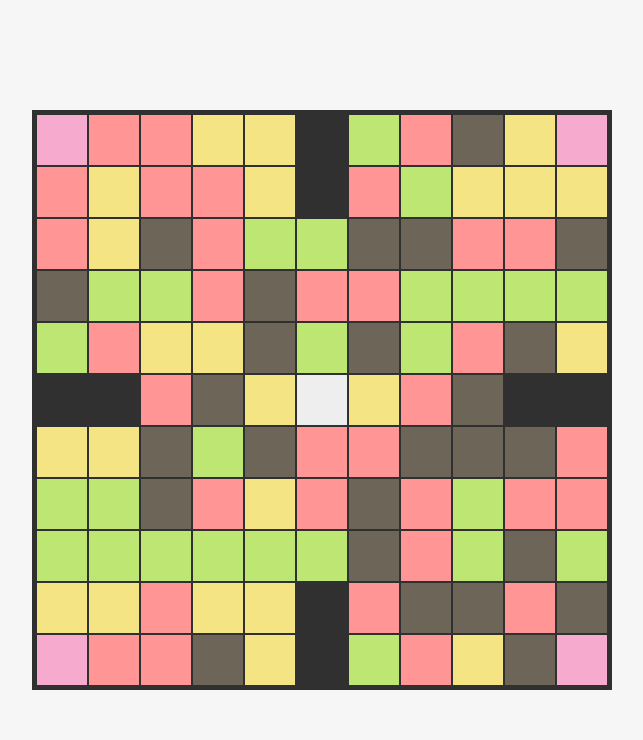
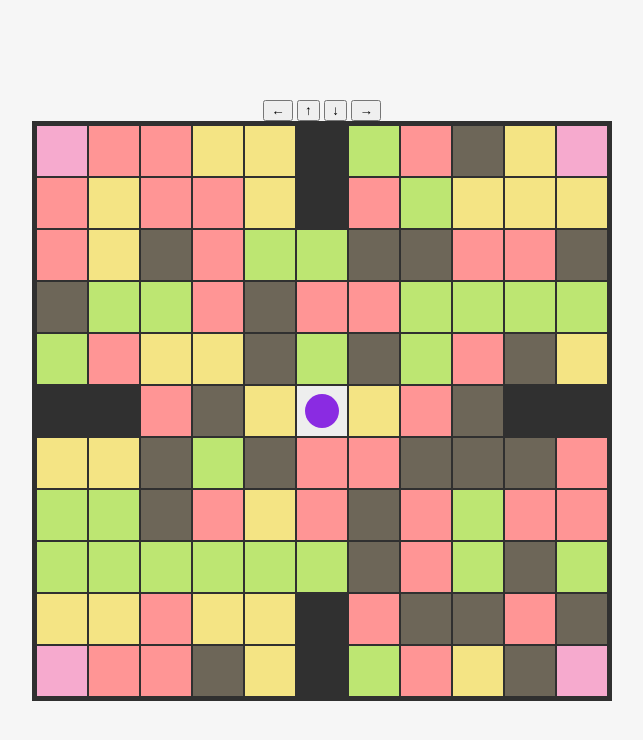
Before and after one commit to Skkay/Rainikrone, a website built with Vite: page index.html in a window 1280 px wide. Shown: the whole page, without its empty margins (318-961 px from the left). Built offline with nearby package versions, Linux system fonts and the light colour scheme.

Commit message:
feat: Add character and basic moves

```diff
--- a/index.html
+++ b/index.html
@@ -8,7 +8,12 @@
     </head>
     <body>
         <div class="main">
+            <button id="moveLeftButton">←</button>
+            <button id="moveUpButton">↑</button>
+            <button id="moveDownButton">↓</button>
+            <button id="moveRightButton">→</button>
             <div class="container">
+                <div id="character"></div>
                 <div class="cell pink-cell"></div>
                 <div class="cell"></div>
                 <div class="cell"></div>
--- a/main.js
+++ b/main.js
@@ -1,4 +1,14 @@
 import './style.css';
-import { init } from './src/game.js';
+import { init, moveCharacterLeft, moveCharacterRight, moveCharacterUp, moveCharacterDown } from './src/game.js';
 
 init();
+
+const moveLeftButtonEl = document.getElementById('moveLeftButton');
+const moveRightButtonEl = document.getElementById('moveRightButton');
+const moveUpButtonEl = document.getElementById('moveUpButton');
+const moveDownButtonEl = document.getElementById('moveDownButton');
+
+moveLeftButtonEl.addEventListener('click', () => moveCharacterLeft());
+moveRightButtonEl.addEventListener('click', () => moveCharacterRight());
+moveUpButtonEl.addEventListener('click', () => moveCharacterUp());
+moveDownButtonEl.addEventListener('click', () => moveCharacterDown());
--- a/src/game.js
+++ b/src/game.js
@@ -1,4 +1,17 @@
 const VARIABLE_CELL_TYPES = ['red-cell', 'yellow-cell', 'black-cell', 'green-cell'];
+
+const BOARD_PADDING = 5;
+const GRID_GAP = 2;
+const CELL_WIDTH = 50;
+
+const CHARACTER_WIDTH = 34;
+
+const character = {
+    position: {
+        x: 5,
+        y: 5,
+    },
+};
 
 const init = () => {
     const cells = document.querySelectorAll('.cell:not(.wall):not(.start):not(.pink-cell)');
@@ -8,6 +21,36 @@ const init = () => {
 
         element.classList.add(randomCell);
     });
+
+    moveCharacterTo(character.position.x, character.position.y);
 };
 
-export { init };
+const moveCharacterTo = (x, y) => {
+    const left = CELL_WIDTH / 2 - CHARACTER_WIDTH / 2 + BOARD_PADDING + (x * CELL_WIDTH + x * GRID_GAP);
+    const top = CELL_WIDTH / 2 - CHARACTER_WIDTH / 2 + BOARD_PADDING + (y * CELL_WIDTH + y * GRID_GAP);
+
+    const char = document.getElementById('character');
+    char.style.top = top + 'px';
+    char.style.left = left + 'px';
+
+    character.position.x = x;
+    character.position.y = y;
+};
+
+const moveCharacterLeft = () => {
+    moveCharacterTo(character.position.x - 1, character.position.y);
+};
+
+const moveCharacterRight = () => {
+    moveCharacterTo(character.position.x + 1, character.position.y);
+};
+
+const moveCharacterUp = () => {
+    moveCharacterTo(character.position.x, character.position.y - 1);
+};
+
+const moveCharacterDown = () => {
+    moveCharacterTo(character.position.x, character.position.y + 1);
+};
+
+export { init, moveCharacterLeft, moveCharacterRight, moveCharacterUp, moveCharacterDown };
--- a/style.css
+++ b/style.css
@@ -26,6 +26,7 @@ body {
     grid-column-gap: 2px;
     grid-row-gap: 2px;
     padding: 5px;
+    position: relative;
 }
 
 .cell {
@@ -57,3 +58,11 @@ body {
 .wall {
     visibility: hidden;
 }
+
+#character {
+    position: absolute;
+    width: 34px;
+    height: 34px;
+    background-color: blueviolet;
+    border-radius: 50%;
+}
```
